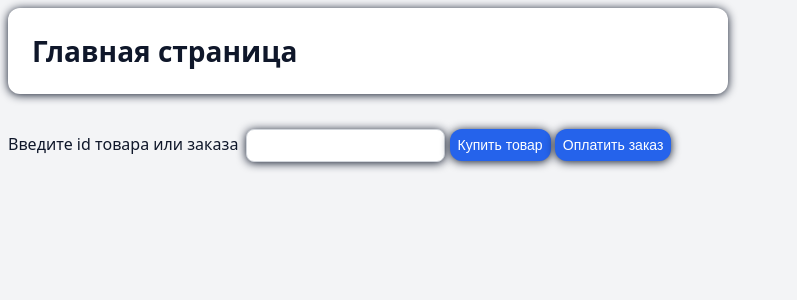
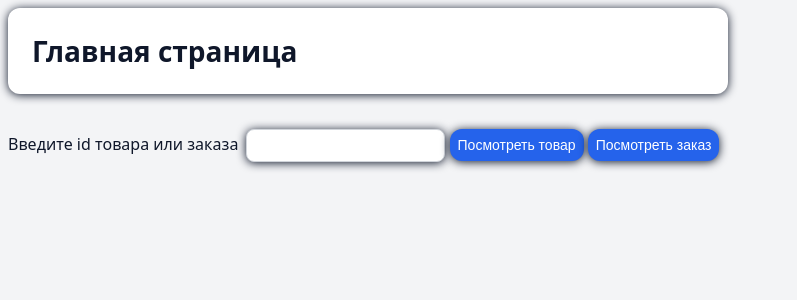
Before and after one commit to DashaOdnostorontseva/payment, a Django app: page / in a window 1280 px wide. Shown: the top 300 px of the page, without its empty margins (0-797 px from the left). Run offline with Django 5.2, Linux system fonts and the light colour scheme.

Commit message:
Update text on buttons

```diff
--- a/payment/templates/item.html
+++ b/payment/templates/item.html
@@ -10,6 +10,6 @@
     <h1>{{ item.name }}</h1>
     <p>{{ item.description }}</p>
     <p>{{ item.price }} {{ item.currency }}</p>
-    <button id="buy-button" data-pay-type="item" data-id ="{{ item.id }}">Купить</button>
+    <button id="buy-button" data-pay-type="item" data-id ="{{ item.id }}">Оплатить товар</button>
   </body>
 </html>
--- a/payment/templates/main.html
+++ b/payment/templates/main.html
@@ -9,7 +9,7 @@
   <body>
     <h1>Главная страница</h1>
     Введите id товара или заказа<input id="input-id" type="number">
-    <button id="item">Купить товар</button>
-    <button id="order">Оплатить заказ</button>
+    <button id="item">Посмотреть товар</button>
+    <button id="order">Посмотреть заказ</button>
   </body>
 </html>
```
